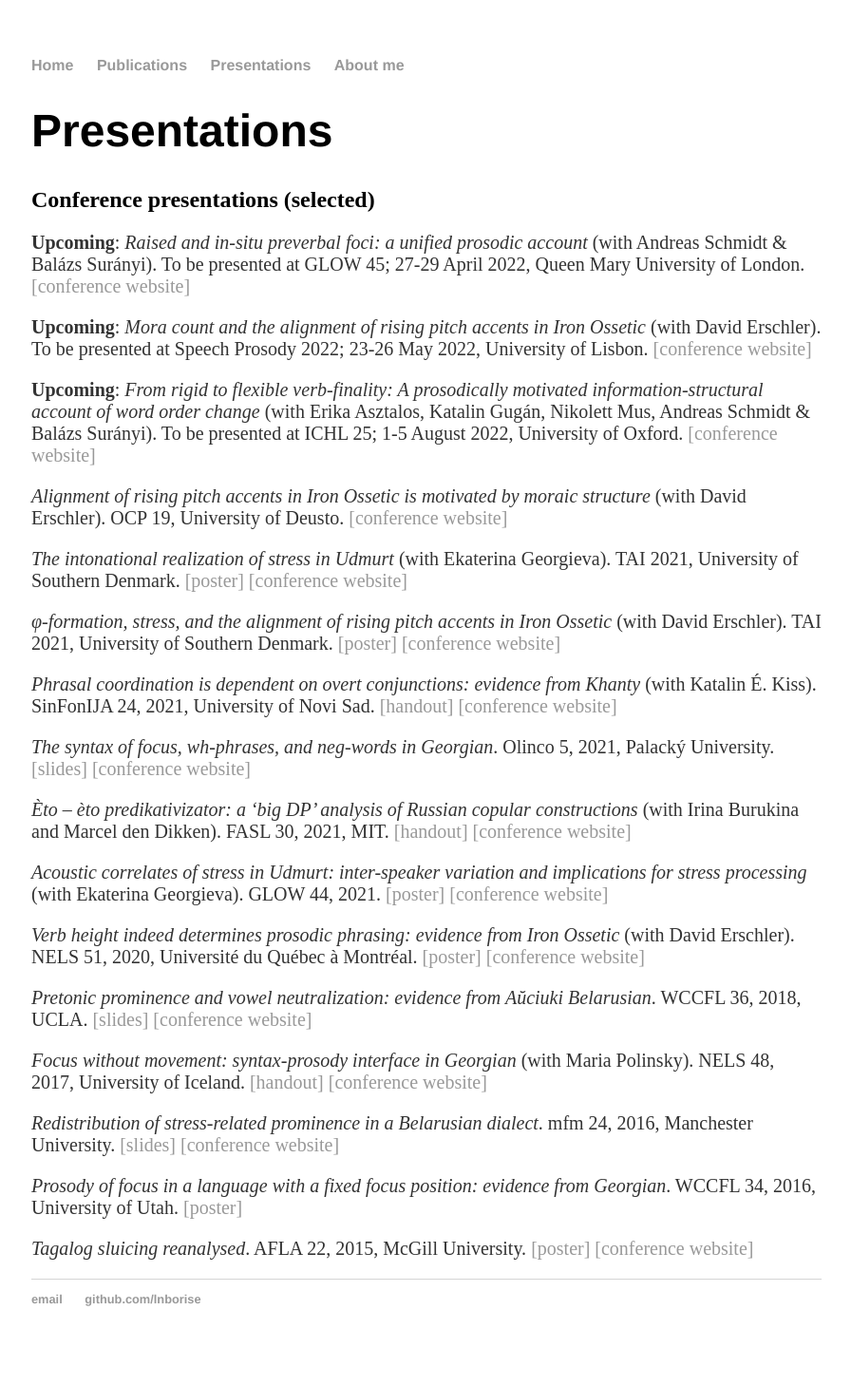
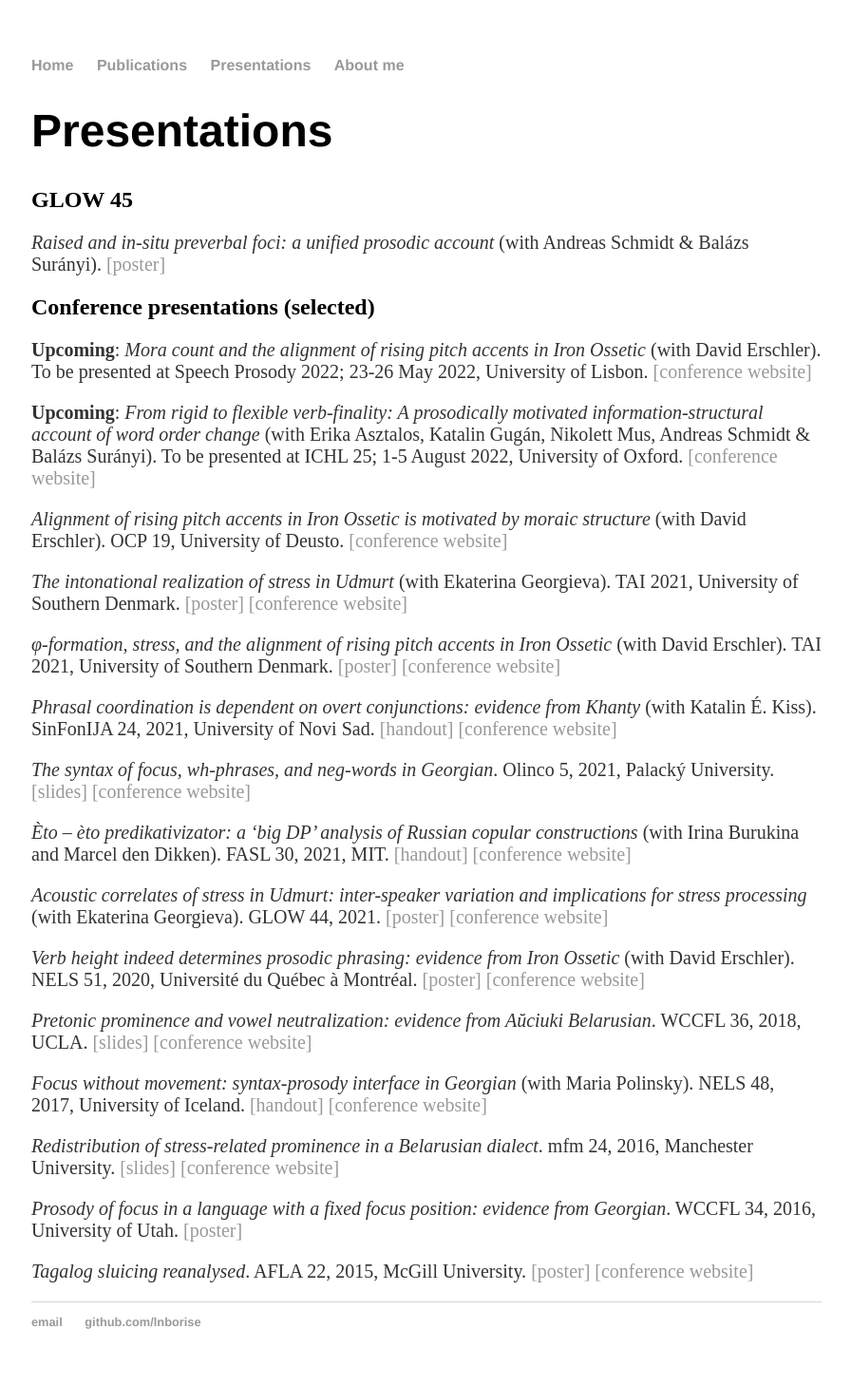
Before and after one commit to lnborise/lnborise.github.io, a Jekyll site: the page built from presentations.html, in a window 1280 px wide. Shown: the whole page at 95% size, without its empty margins (191-1087 px from the left). Built offline with Jekyll 4.4.1, drawn with Linux system fonts in a browser that asks for light colours; before the commit the page ends 1435 px from its top, so only the background shows below that.

Commit message:
Update presentations.html

```diff
--- a/presentations.html
+++ b/presentations.html
@@ -5,9 +5,10 @@ title: Presentations
 <div class="blurb">
 	<h1>Presentations</h1>
 
-	 <h2>Conference presentations (selected)</h2>
+	<h2>GLOW 45</h2>
+	<p><i>Raised and in-situ preverbal foci: a unified prosodic account</i> (with Andreas Schmidt & Balázs Surányi). <a href="https://lnborise.github.io/assets/BoriseSchmidtSuranyi_GLOW45_preverbalF.pdf"> [poster]</a>
 
-	<p><b>Upcoming</b>: <i>Raised and in-situ preverbal foci: a unified prosodic account</i> (with Andreas Schmidt & Balázs Surányi). To be presented at GLOW 45; 27-29 April 2022, Queen Mary University of London. <a href="https://glowlinguistics.org/45/"> [conference website]</a>
+	<h2>Conference presentations (selected)</h2>
 
 	<p><b>Upcoming</b>: <i>Mora count and the alignment of rising pitch accents in Iron Ossetic</i> (with David Erschler). To be presented at Speech Prosody 2022; 23-26 May 2022, University of Lisbon. <a href="http://labfon.letras.ulisboa.pt/sp2022/index.html"> [conference website]</a>
 
```
